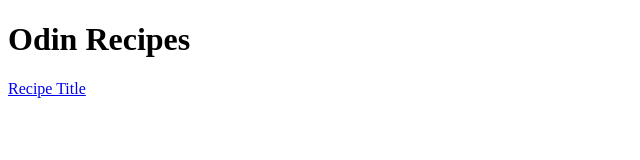
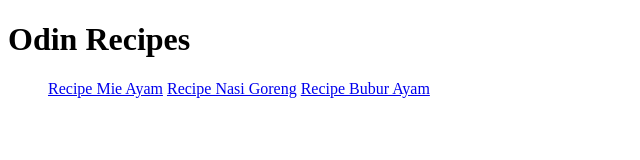
Before and after one commit to gilangages/odin-recipes, a plain HTML site: page index.html in a window 1280 px wide. Shown: the whole page, without its empty margins (0-640 px from the left). Drawn offline with Linux system fonts and the light colour scheme.

Commit message:
add anchor to go to tab where recipes

```diff
--- a/index.html
+++ b/index.html
@@ -3,11 +3,19 @@
 <head>
     <meta charset="UTF-8">
     <meta name="viewport" content="width=device-width, initial-scale=1.0">
-    <title>Document</title>
+    <title>Odin Recipes</title>
 </head>
 <body>
-  <h1>Odin Recipes</h1>
-    <a href="recipes/mieayam.html">Recipe Title</a>
-
+  <header>
+    <h1>Odin Recipes</h1>
+    <nav>
+      <ul>
+        <a href="recipes/mieayam.html">Recipe Mie Ayam</a>
+        <a href="recipes/nasigoreng.html">Recipe Nasi Goreng</a>
+        <a href="recipes/buburayam.html">Recipe Bubur Ayam</a>
+      </ul>
+    </nav>
+  </header>
+  <main></main>
 </body>
 </html>
```
